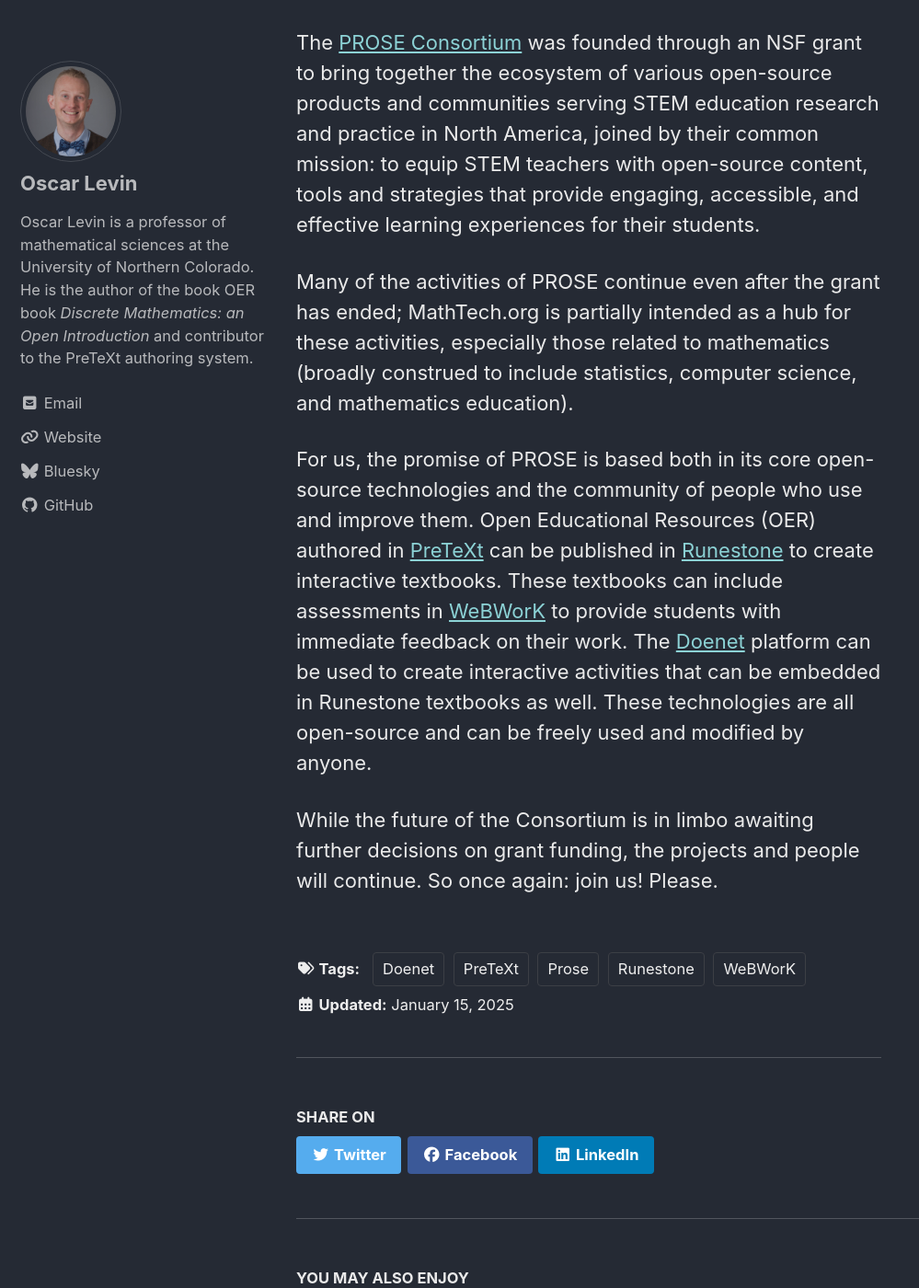
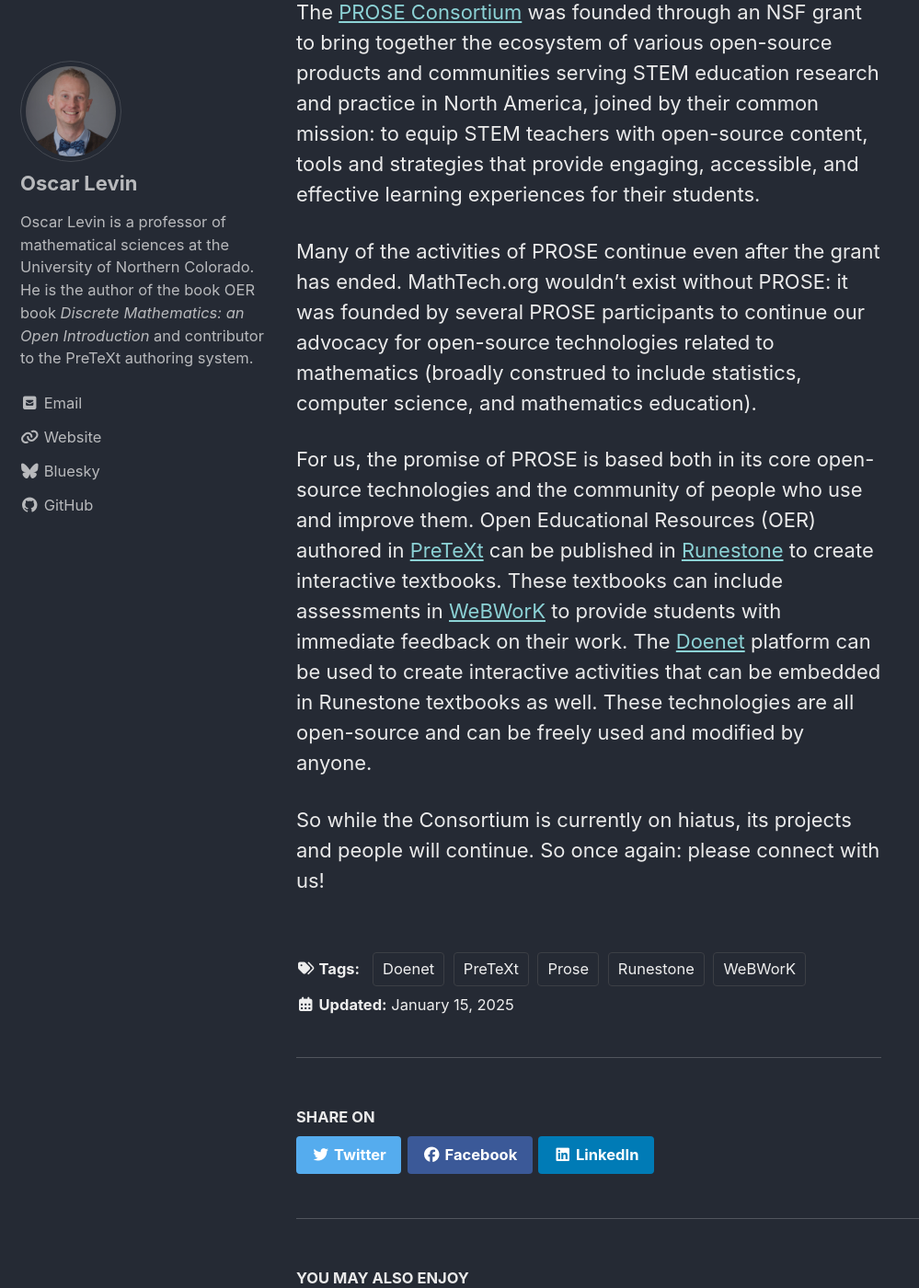
Before and after one commit to mathtechorg/mathtechorg.github.io, a Jekyll site: the page built from _posts/2025-01-15-welcome.md, in a window 1280 px wide and 1400 px high, scrolled down 2698 px. Shown: the whole window at 92% size, without its empty margins (0-999 px from the left). Built offline with Jekyll 4.4.1, drawn with Linux system fonts in a browser that asks for light colours; cached includes are drawn as plain includes; some of the changed text lies outside the part shown.

Commit message:
suggested changes to welcome blog post (#1)
* suggested changes to welcome blog post

* Update _pages/about.md

* Update _pages/about.md

```diff
--- a/_posts/2025-01-15-welcome.md
+++ b/_posts/2025-01-15-welcome.md
@@ -4,9 +4,10 @@
 author: Oscar Levin
 ---
 
-Welcome to MathTech.org.  We are a community of mathematicians using and creating open-source technologies to innovate mathematics education.  Join us!
+Welcome to MathTech.org! [We](/about/) made this site to keep you updated on all the
+ongoing developments in technology that support mathematics education and communication.
 
-In this initial post we will share some of our goals for this site.
+In this initial post I will share some of our goals.
 
 <!-- break -->
 
@@ -36,8 +37,10 @@
 
 The [PROSE Consortium](https://prose.runestone.academy) was founded through an NSF grant to bring together the ecosystem of various open-source products and communities serving STEM education research and practice in North America, joined by their common mission: to equip STEM teachers with open-source content, tools and strategies that provide engaging, accessible, and effective learning experiences for their students.
 
-Many of the activities of PROSE continue even after the grant has ended; MathTech.org is partially intended as a hub for these activities, especially those related to mathematics (broadly construed to include statistics, computer science, and mathematics education).
+Many of the activities of PROSE continue even after the grant has ended.
+MathTech.org wouldn't exist without PROSE: it was founded by several PROSE participants to continue our advocacy for open-source technologies related to mathematics
+(broadly construed to include statistics, computer science, and mathematics education).
 
 For us, the promise of PROSE is based both in its core open-source technologies and the community of people who use and improve them.  Open Educational Resources (OER) authored in [PreTeXt](https://pretextbook.org) can be published in [Runestone](https://runestone.academy) to create interactive textbooks.  These textbooks can include assessments in [WeBWorK](https://webwork.maa.org) to provide students with immediate feedback on their work.  The [Doenet](https://doenet.org) platform can be used to create interactive activities that can be embedded in Runestone textbooks as well.  These technologies are all open-source and can be freely used and modified by anyone.
 
-While the future of the Consortium is in limbo awaiting further decisions on grant funding, the projects and people will continue.  So once again: join us!  Please.
+So while the Consortium is currently on hiatus, its projects and people will continue.  So once again: please connect with us!
```
Also changed, not shown: _pages/about.md (+7 -2 lines).
